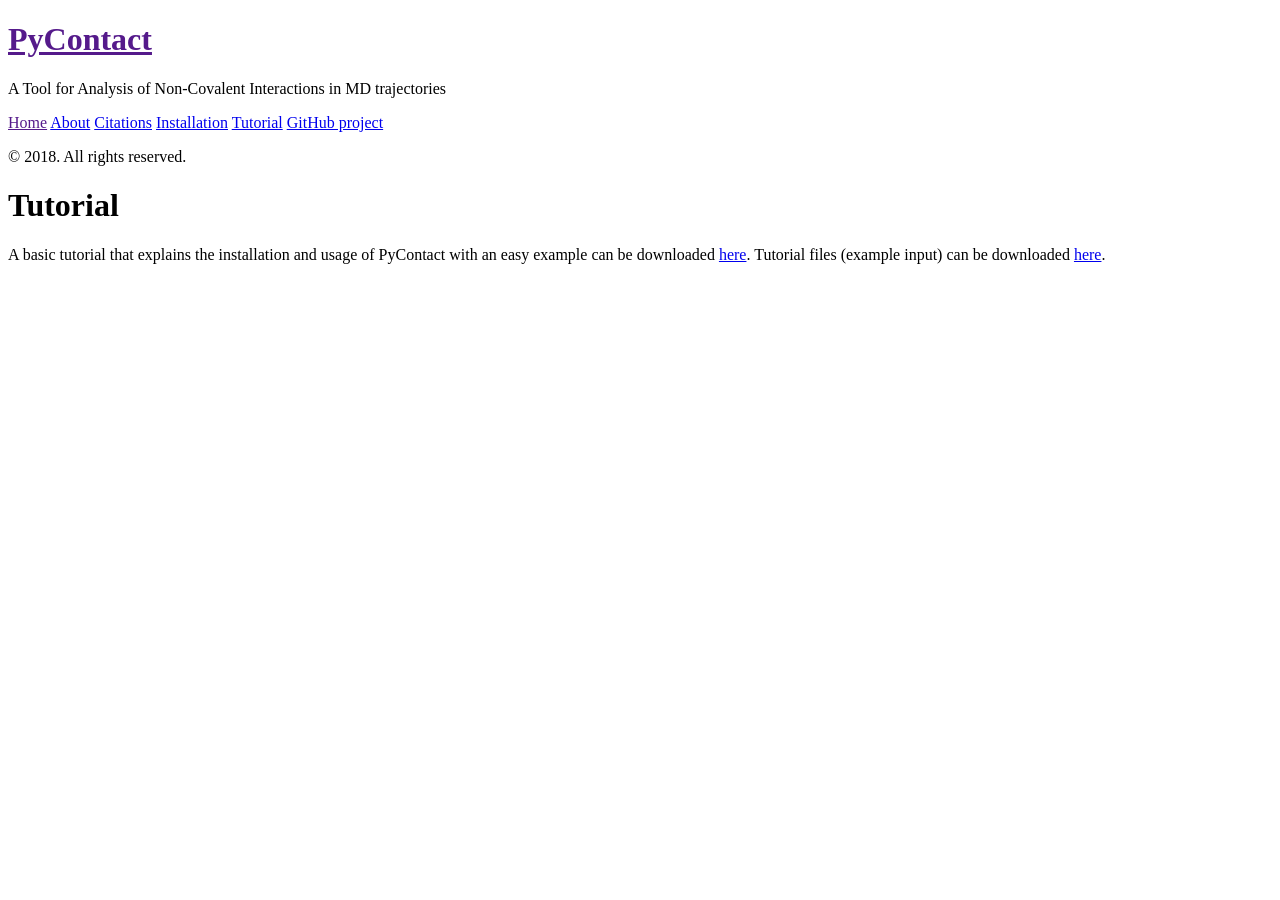
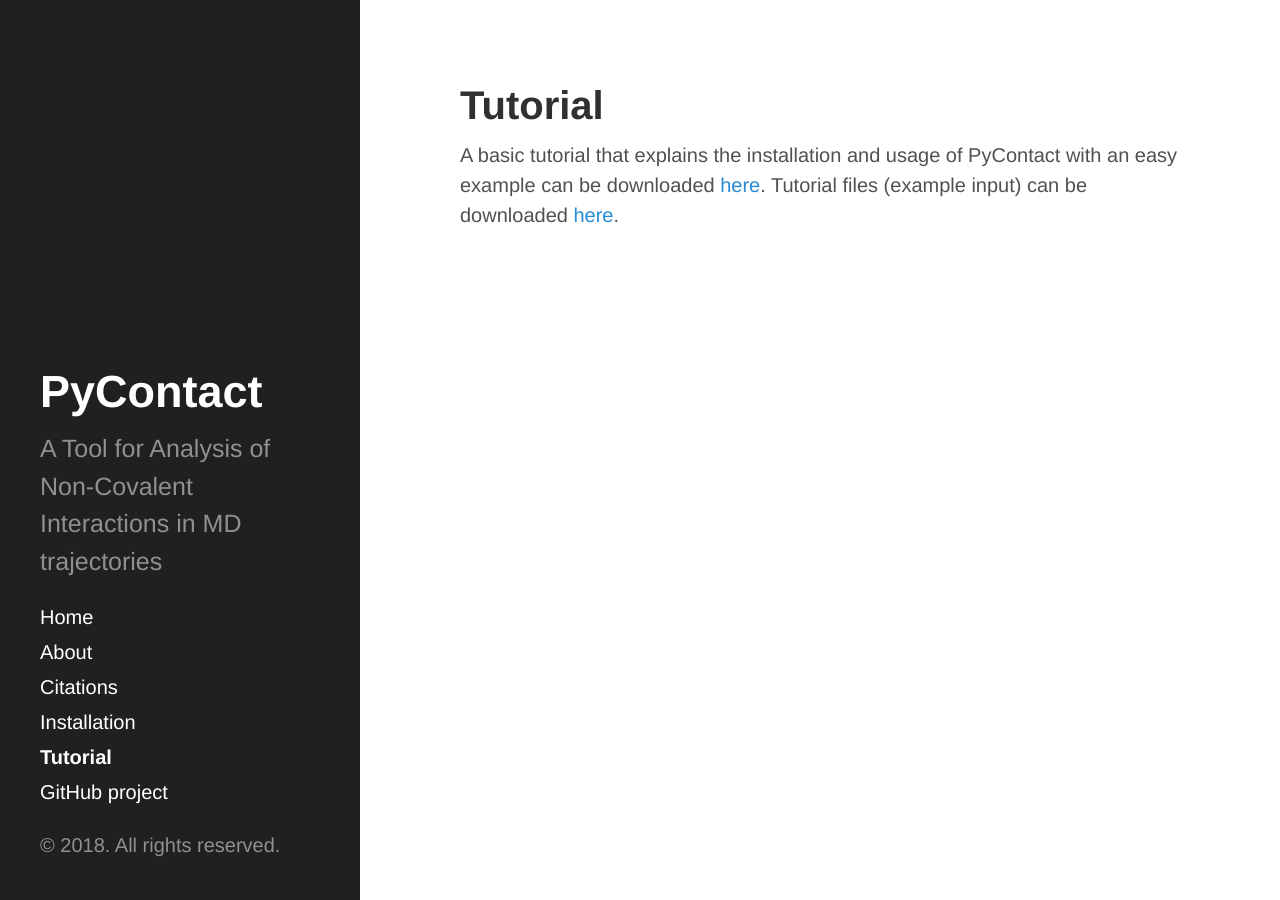
Before and after one commit to pycontact/pycontact.github.io, a Jekyll site: the page built from tutorial.md, in a window 1280 px wide. Built offline with Jekyll 4.4.1, drawn with Linux system fonts in a browser that asks for light colours.

Commit message:
Update head.html

```diff
--- a/_includes/head.html
+++ b/_includes/head.html
@@ -15,9 +15,9 @@
   </title>
 
   <!-- CSS -->
-  <link rel="stylesheet" href="{{ site.baseurl }}public/css/poole.css">
-  <link rel="stylesheet" href="{{ site.baseurl }}public/css/syntax.css">
-  <link rel="stylesheet" href="{{ site.baseurl }}public/css/hyde.css">
+  <link rel="stylesheet" href="{{ "public/css/poole.css" | absolute_url }}">
+  <link rel="stylesheet" href="{{ "public/css/syntax.css" | absolute_url }}">
+  <link rel="stylesheet" href="{{ "public/css/hyde.css" | absolute_url }}">
   <!-- <link rel="stylesheet" href="http://fonts.googleapis.com/css?family=PT+Sans:400,400italic,700|Abril+Fatface"> -->
 
   <!-- Icons -->
```
